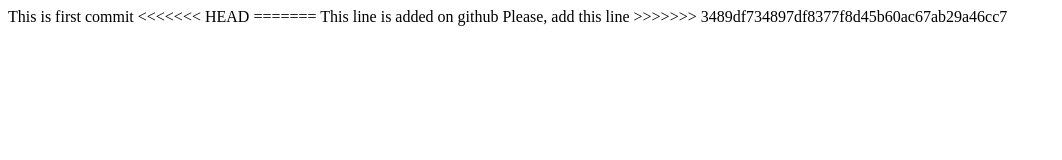
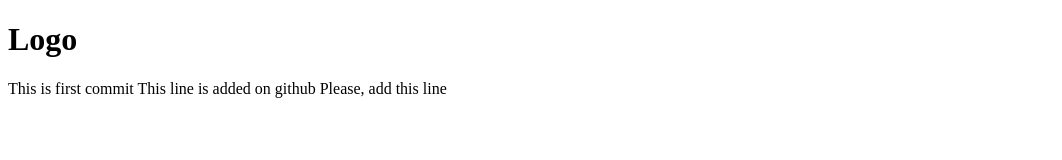
Before and after one commit to ShcherbakMarina/frontend_test, a plain HTML site: page index.html in a window 1280 px wide. Shown: the whole page, without its empty margins (0-1062 px from the left). Drawn offline with Linux system fonts and the light colour scheme.

Commit message:
added header

```diff
--- a/index.html
+++ b/index.html
@@ -5,13 +5,15 @@
         <title>Заголовок страницы</title>
     </head>
     <body>
+
+      <div class="header">
+        <h1>Logo</h1>
+      </div>
+
         This is first commit
-<<<<<<< HEAD
-=======
 
         This line is added on github
 
         Please, add this line
->>>>>>> 3489df734897df8377f8d45b60ac67ab29a46cc7
     </body>
 </html>
```
